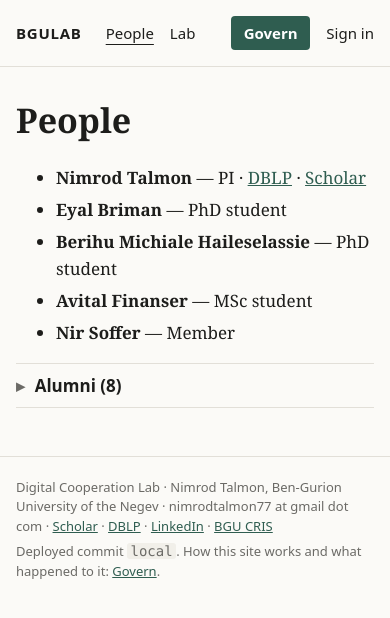
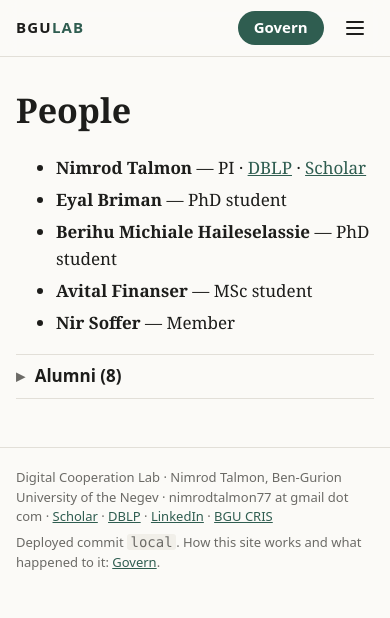
Before and after one commit to nimrodtalmon/BGULAB, a FastAPI app: page /people in a window 390 px wide. Shown: the top 618 px of the page. Run offline with FastAPI, Linux system fonts and the light colour scheme.

Commit message:
admin: header stays on top, pill tabs, menu button on phones
Co-Authored-By: Claude Opus 5.5 <noreply@anthropic.com>
Claude-Session: https://claude.ai/code/session_01BYKzUfu84E2kBpt5QHN8D2

```diff
--- a/static/style.css
+++ b/static/style.css
@@ -15,21 +15,64 @@ body {
   margin: 0; background: var(--bg); color: var(--fg);
   font: 17px/1.6 Georgia, "Times New Roman", serif;
 }
-header {
-  display: flex; flex-wrap: wrap; align-items: center; gap: .5rem 1.5rem;
-  padding: 1rem 16px; border-bottom: 1px solid var(--line);
-  font-family: system-ui, sans-serif; font-size: 15px;
+header.top {
+  position: sticky; top: 0; z-index: 10;
+  background: color-mix(in srgb, var(--bg) 88%, transparent);
+  -webkit-backdrop-filter: blur(10px); backdrop-filter: blur(10px);
+  border-bottom: 1px solid var(--line);
+  font: 15px/1.4 system-ui, sans-serif;
 }
-.brand { font-weight: 700; letter-spacing: .05em; color: var(--fg); text-decoration: none; }
-header nav { display: flex; flex-wrap: wrap; gap: .25rem 1rem; flex: 1; }
-header nav a, .actions a { color: var(--fg); text-decoration: none; }
-header nav a:hover { text-decoration: underline; }
-.actions { display: flex; gap: 1rem; align-items: center; }
-.actions form { margin: 0; }
+.bar {
+  max-width: 960px; margin: 0 auto; padding: .55rem 16px;
+  display: flex; align-items: center; gap: 1rem;
+}
+.brand {
+  font-weight: 800; letter-spacing: .08em; color: var(--fg);
+  text-decoration: none; margin-right: .5rem;
+}
+.brand b { color: var(--accent); font-weight: 800; }
+.links { display: flex; align-items: center; gap: .25rem; flex: 1; }
+.links a { color: var(--fg); text-decoration: none; padding: .35rem .75rem; border-radius: 999px; }
+.links a:hover { background: var(--code-bg); }
+.links a.here { background: var(--code-bg); font-weight: 600; }
+.links .auth { margin-left: auto; color: var(--muted); }
+.links form.auth { margin: 0 0 0 auto; padding: .35rem .75rem; }
+.who { color: var(--fg); margin-right: .4rem; }
 a.govern {
-  background: var(--accent); color: var(--accent-fg); padding: .3rem .8rem;
-  border-radius: 4px; font-weight: 600;
+  background: var(--accent); color: var(--accent-fg); text-decoration: none;
+  padding: .4rem 1rem; border-radius: 999px; font-weight: 600;
 }
+a.govern:hover, a.govern.here { filter: brightness(1.1); }
+.menu-toggle { display: none; }
+.burger { display: none; }
+@media (max-width: 640px) {
+  .bar { gap: .75rem; }
+  a.govern { margin-left: auto; }
+  .burger {
+    display: grid; place-items: center; width: 2.4rem; height: 2.4rem;
+    border-radius: 999px; cursor: pointer; order: 3;
+  }
+  .burger:hover { background: var(--code-bg); }
+  .burger span, .burger span::before, .burger span::after {
+    display: block; width: 18px; height: 2px; background: var(--fg);
+    border-radius: 2px; position: relative; transition: transform .2s, background .2s;
+  }
+  .burger span::before, .burger span::after { content: ""; position: absolute; left: 0; }
+  .burger span::before { top: -6px; }
+  .burger span::after { top: 6px; }
+  .menu-toggle:checked ~ .burger span { background: transparent; }
+  .menu-toggle:checked ~ .burger span::before { transform: translateY(6px) rotate(45deg); }
+  .menu-toggle:checked ~ .burger span::after { transform: translateY(-6px) rotate(-45deg); }
+  .links {
+    display: none; position: absolute; top: 100%; left: 0; right: 0;
+    flex-direction: column; align-items: stretch; gap: .1rem;
+    background: var(--bg); border-bottom: 1px solid var(--line); padding: .5rem 16px 1rem;
+  }
+  .menu-toggle:checked ~ .links { display: flex; }
+  .links a, .links form.auth { padding: .6rem .75rem; margin: 0; border-radius: 8px; }
+  .links .auth { margin: 0; text-align: left; }
+}
+[id] { scroll-margin-top: 4.5rem; }
 button.link {
   background: none; border: 0; padding: 0; color: var(--muted);
   font: inherit; cursor: pointer; text-decoration: underline;
@@ -76,8 +119,6 @@ section { margin-top: 2.5rem; }
   border: 0; border-radius: 4px; padding: .5rem 1.2rem; font: inherit; font-weight: 600; cursor: pointer;
 }
 .people li { margin-bottom: .3rem; }
-header nav a.here { text-decoration: underline; text-underline-offset: .3em; }
-.who { color: var(--muted); }
 details { border-top: 1px solid var(--line); padding: .4rem 0; }
 details:last-of-type { border-bottom: 1px solid var(--line); }
 details > summary {
--- a/templates/base.html
+++ b/templates/base.html
@@ -7,18 +7,20 @@
 <link rel="stylesheet" href="/static/style.css">
 </head>
 <body>
-<header>
-  <a class="brand" href="/">BGULAB</a>
-  <nav>
-    {% for href, label in nav %}<a href="{{ href }}"{% if request.url.path == href %} class="here"{% endif %}>{{ label }}</a>{% endfor %}
-  </nav>
-  <div class="actions">
-    <a class="govern" href="/govern">Govern</a>
-    {% if lab %}
-      <form method="post" action="/logout"><span class="who">{{ lab_name }}</span> · <button class="link">sign out</button></form>
-    {% else %}
-      <a href="/login?next={{ request.url.path }}">Sign in</a>
-    {% endif %}
+<header class="top">
+  <div class="bar">
+    <a class="brand" href="/" aria-label="BGULAB: Research">BGU<b>LAB</b></a>
+    <input type="checkbox" id="menu" class="menu-toggle">
+    <label for="menu" class="burger" aria-label="Menu"><span></span></label>
+    <nav class="links">
+      {% for href, label in nav %}<a href="{{ href }}"{% if request.url.path == href %} class="here"{% endif %}>{{ label }}</a>{% endfor %}
+      {% if lab %}
+        <form class="auth" method="post" action="/logout"><span class="who">{{ lab_name }}</span> <button class="link">sign out</button></form>
+      {% else %}
+        <a class="auth" href="/login?next={{ request.url.path }}">Sign in</a>
+      {% endif %}
+    </nav>
+    <a class="govern{% if request.url.path == '/govern' %} here{% endif %}" href="/govern">Govern</a>
   </div>
 </header>
 <main>
```
